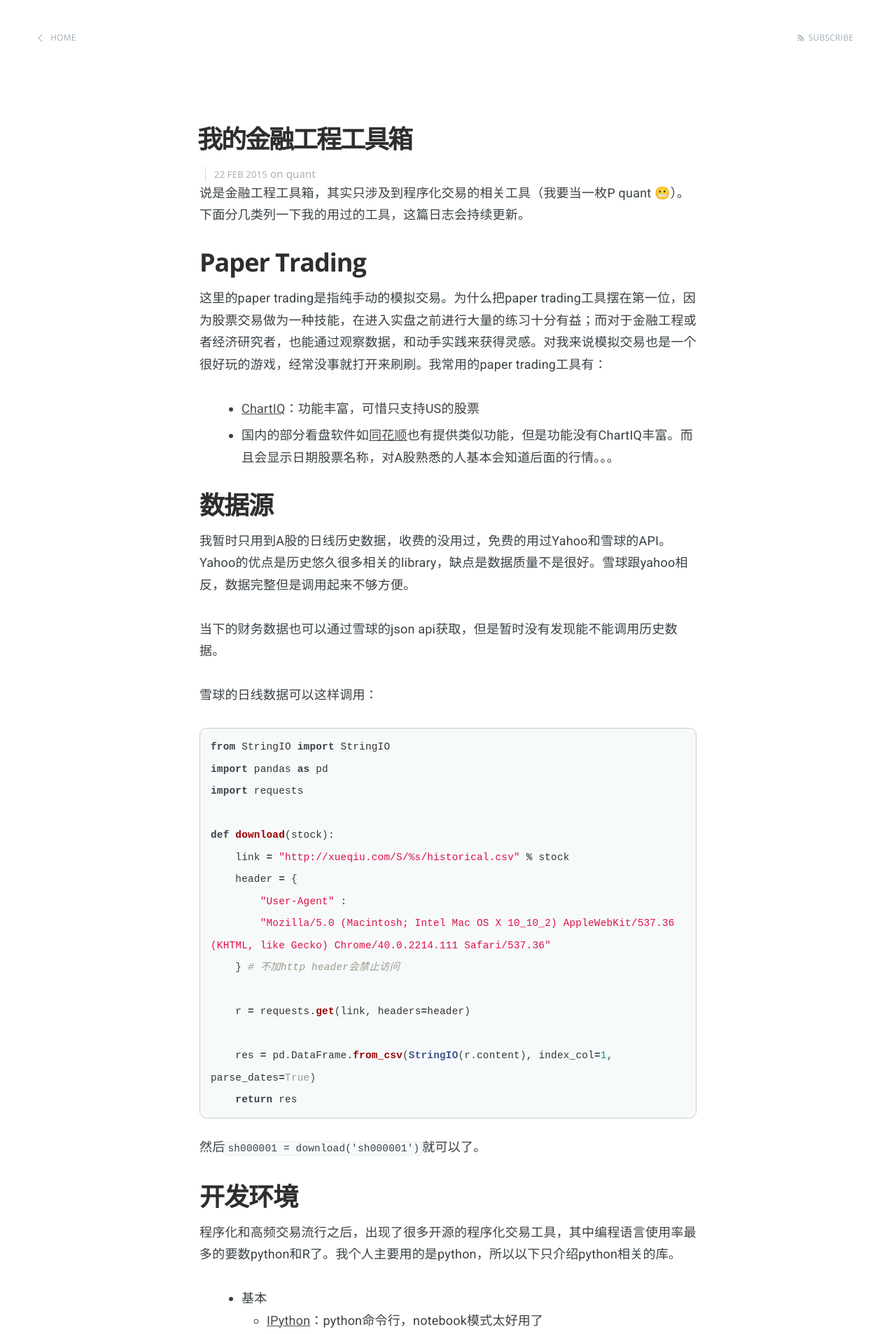
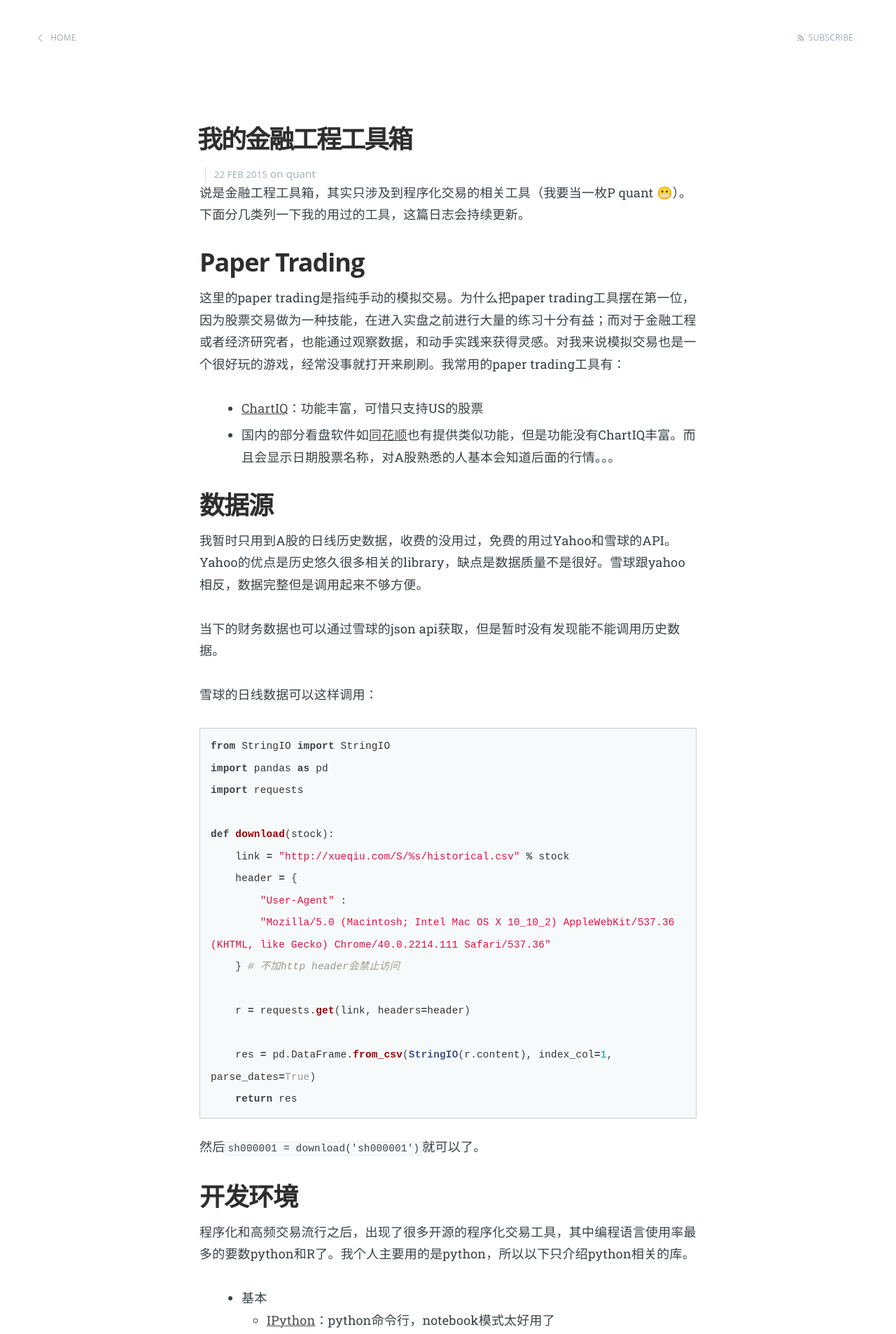
Before and after one commit to semio/semio.github.io, a Jekyll site: the page built from _posts/2015-2-22-my-quant-toolbox.md, in a window 1280 px wide. Shown: the top 1906 px of the page at 70% size. Built offline with Jekyll 4.4.1, drawn with Linux system fonts in a browser that asks for light colours; emoji names are drawn with the system emoji font; Markdown is read by kramdown in place of the engine named in the settings.

Commit message:
update template

```diff
--- a/_layouts/default.html
+++ b/_layouts/default.html
@@ -12,7 +12,7 @@
     <meta name="viewport" content="width=device-width, initial-scale=1.0" />
 
     <link rel="stylesheet" type="text/css" href="/assets/css/screen.css" />
-<link href='https://fonts.googleapis.com/css?family=Roboto:400italic,700italic,700,400|Open+Sans:400,700' rel='stylesheet' type='text/css'
+<link href='https://fonts.googleapis.com/css?family=Roboto+Slab:400,700&subset=latin,greek|Open+Sans:400,700' rel='stylesheet' type='text/css'
     />
     <!-- Customisation  -->
     <link rel="stylesheet" type="text/css" href="/assets/css/main.css" />
--- a/_sass/_syntax.scss
+++ b/_sass/_syntax.scss
@@ -7,7 +7,6 @@
   background-color: #F7FAFB;
   border: 1px solid #ccc;
   padding: 10px 15px;
-  border-radius: 10px;
 }
 
 .highlight {
--- a/assets/css/screen.css
+++ b/assets/css/screen.css
@@ -176,7 +176,7 @@
 body {
     height: 100%;
     max-height: 100%;
-    font-family: "Roboto", "Source Han Sans SC", "思源黑体", STXihei, "华文细黑", "Microsoft YaHei", "微软雅黑", serif;
+    font-family: "Roboto Slab", "Source Han Sans SC", "思源黑体", STXihei, "华文细黑", "Microsoft YaHei", "微软雅黑", serif;
     letter-spacing: 0.02rem;
     font-size: 1.8rem;
     line-height: 1.75em;
@@ -331,7 +331,6 @@
     white-space: pre-wrap;
     border: #E3EDF3 1px solid;
     background: #F7FAFB;
-    border-radius: 2px;
 }
 
 pre {
@@ -341,12 +340,10 @@
     border: #E3EDF3 1px solid;
     width: 100%;
     padding: 15px;
-    font-family: Monaco, 'DejaVu Sans Mono', 'Courier New', monospace, sans-serif;
     font-size: 0.8em;
-    white-space: pre;
+    white-space: pre-wrap;
+    background: #F7FAFB;
     overflow: auto;
-    background: #F7FAFB;
-    border-radius: 3px;
 }
 
 pre code, tt {
```
